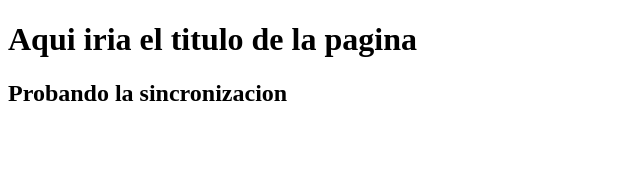
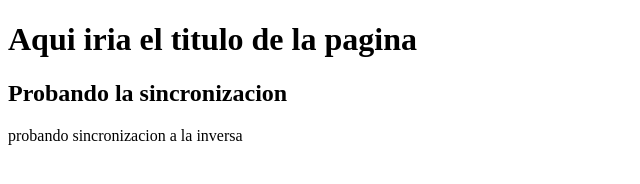
Before and after one commit to rocioplatini/proyecto-de-prueba, a plain HTML site: page index.html in a window 1280 px wide. Shown: the whole page, without its empty margins (0-640 px from the left). Drawn offline with Linux system fonts and the light colour scheme.

Commit message:
sincronizacion a la inversa

```diff
--- a/index.html
+++ b/index.html
@@ -9,5 +9,6 @@
 <body>
     <h1>Aqui iria el titulo de la pagina</h1>
     <h2>Probando la sincronizacion</h2>
+    <p>probando sincronizacion a la inversa</p>
 </body>
 </html>
```
